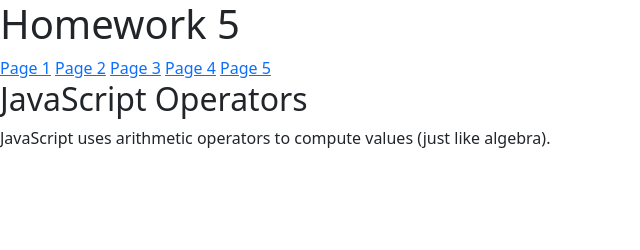
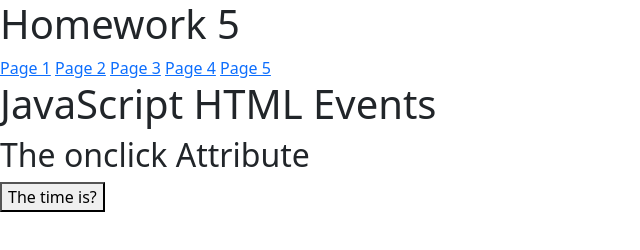
Before and after one commit to chloeprowse/hw5, a plain HTML site: page page4.html in a window 1280 px wide. Shown: the whole page, without its empty margins (0-640 px from the left). Drawn offline with nearby package versions, Linux system fonts and the light colour scheme.

Commit message:
Update page4.html

```diff
--- a/page4.html
+++ b/page4.html
@@ -14,14 +14,12 @@
     <a href="page4.html">Page 4</a>
     <a href="page5.html">Page 5</a>
 
-<h2>JavaScript Operators</h2>
+<h1>JavaScript HTML Events</h1>
+<h2>The onclick Attribute</h2>
 
-<p>JavaScript uses arithmetic operators to compute values (just like algebra).</p>
+<button onclick="document.getElementById('demo').innerHTML=Date()">The time is?</button>
 
 <p id="demo"></p>
-
-<script>
-document.getElementById("demo").innerHTML = (5 + 6) * 10;
 
        <script src="https://cdn.jsdelivr.net/npm/bootstrap@5.3.3/dist/js/bootstrap.bundle.min.js" integrity="sha384-YvpcrYf0tY3lHB60NNkmXc5s9fDVZLESaAA55NDzOxhy9GkcIdslK1eN7N6jIeHz" crossorigin="anonymous"></script>
   </body>
```
